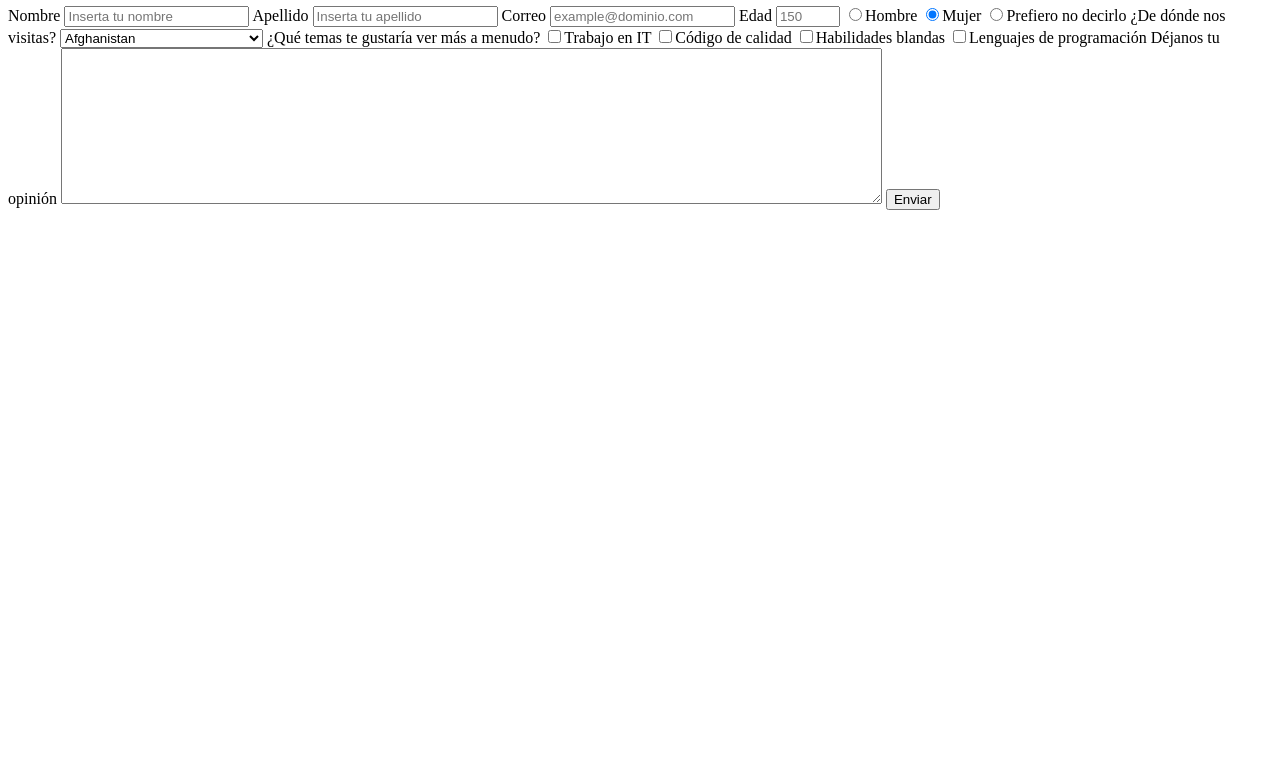
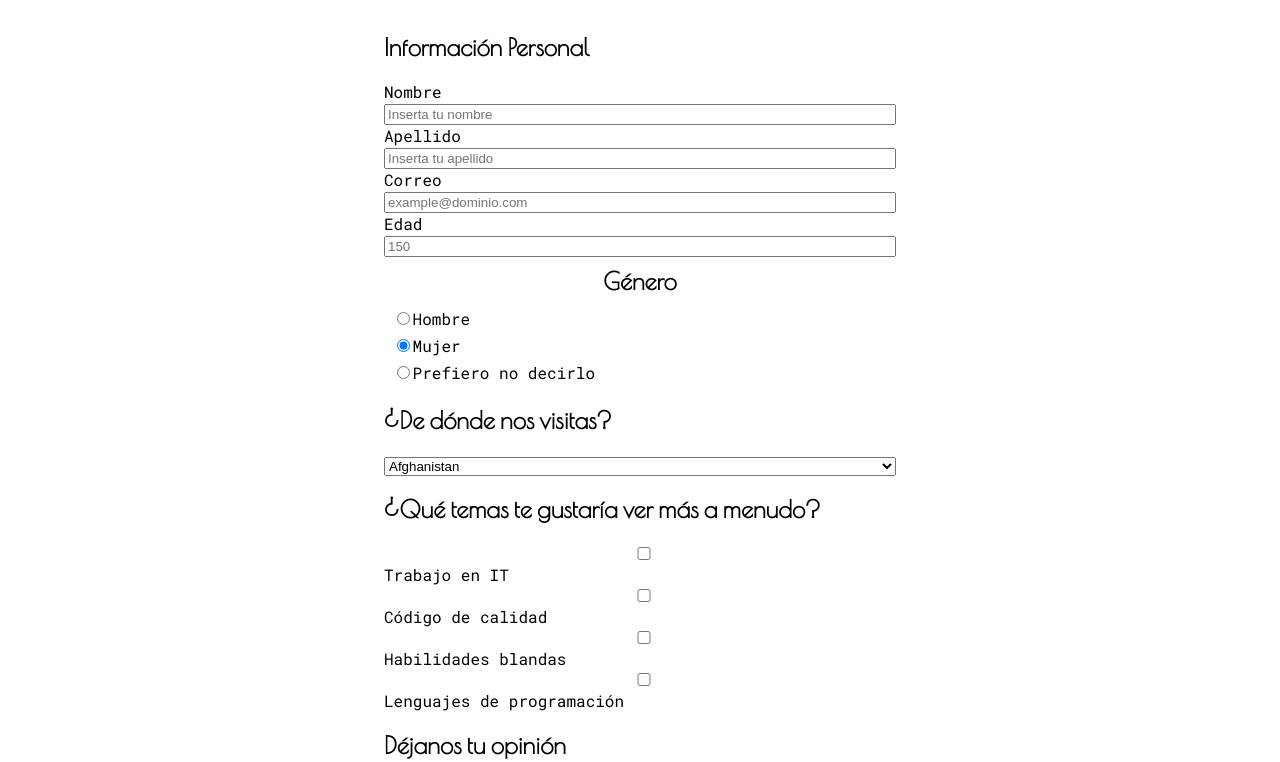
Before and after one commit to bryanstg/Survey-Form, a plain HTML site: page index.html in a window 1280 px wide. Shown: the part 109-871 px from the top of the page. Before the commit the page ends 800 px from the top, so only its background shows below. Drawn offline with nearby package versions, Linux system fonts and the light colour scheme.

Commit message:
Modificación de la estructura html y básica

```diff
--- a/index.html
+++ b/index.html
@@ -8,29 +8,42 @@
     <link rel="shortcut icon" href="favicon.ico" type="image/x-icon">
 </head>
 <body>
-    <main>
-        <div>
+    <main class="main-box">
+        <div class="title-box">
             <h1 id="title">Silicoding Formulario</h1>
             <p id="description">Gracias por tomarte el tiempo </p>
         </div>
         <form id="survey-form" action="formulario.html" method="GET">
-            <label class="" id="name-label" for="name">Nombre</label>
-            <input id="name" type="text" placeholder="Inserta tu nombre" name="name" required>
+            <div class="personal-info-box">
+                <h2 class="form-subtitle" >Información Personal</h2>
+                <label class="personal-lbl" id="name-label" for="name">Nombre</label>
+                <input class="" id="name" type="text" placeholder="Inserta tu nombre" name="name" required>
 
-            <label class="" for="apellido">Apellido</label>
-            <input id="apellido" type="text" placeholder="Inserta tu apellido" name="apellido" required>
+                <label class="personal-lbl" for="apellido">Apellido</label>
+                <input class="personal-input" id="apellido" type="text" placeholder="Inserta tu apellido" name="apellido" required>
 
-            <label class="" id="email-label" for="email">Correo</label>
-            <input id="email" type="email" placeholder="example@dominio.com" name="email" required>
+                <label class="personal-lbl" id="email-label" for="email">Correo</label>
+                <input class="personal-input" id="email" type="email" placeholder="example@dominio.com" name="email" required>
 
-            <label class="" id="number-label" for="number">Edad</label>
-            <input id="number" type="number" placeholder="150" name="age" min="10" max="120">
+                <label class="personal-lbl" id="number-label" for="number">Edad</label>
+                <input class="personal-input" id="number" type="number" placeholder="150" name="age" min="10" max="120">
+            </div>
 
-            <label for="male"><input type="radio" name="gender" id="male" value="male">Hombre</label>
-            <label for="female"><input type="radio" name="gender" id="female" checked>Mujer</label>
-            <label for="not-saying"><input type="radio" name="gender" id="not-saying">Prefiero no decirlo</label>
+            <div class="gender-box">
+                <h2 class="form-subtitle" id="gender-subtitle">Género</h2>
 
-            <label for="dropdown">¿De dónde nos visitas?</label>
+                <input class="gender-input" type="radio" name="gender" id="male" value="male">
+                <label class="gender-lbl" for="male"> Hombre</label>
+
+                <input class="gender-input" type="radio" name="gender" id="female" checked>
+                <label class="gender-lbl" for="female"> Mujer</label>
+
+                <input class="gender-input" type="radio" name="gender" id="not-saying">
+                <label class="gender-lbl" for="not-saying"> Prefiero no decirlo</label>
+            </div>
+
+            <div class="country-box">
+                <h2 class="form-subtitle">¿De dónde nos visitas?</h2>
                 <select id="dropdown" name="country" required>
                     <option value="Afganistan">Afghanistan</option>
                     <option value="Albania">Albania</option>
@@ -279,18 +292,29 @@
                     <option value="Zambia">Zambia</option>
                     <option value="Zimbabwe">Zimbabwe</option>
                 </select>
+            </div>
 
-            <label for="">¿Qué temas te gustaría ver más a menudo?</label>
+            <div class="">
+                <h2 class="form-subtitle">¿Qué temas te gustaría ver más a menudo?</h2>
                 <label for="trabajo-it"><input type="checkbox" name="espect" id="trabajo-it">Trabajo en IT</label>
                 <label for="calidad"><input type="checkbox" name="espect" id="calidad">Código de calidad</label>
                 <label for="habilidades"><input type="checkbox" name="espect" id="habilidades">Habilidades blandas</label>
                 <label for="lenguaje-prog"><input type="checkbox" name="espect" id="lenguje-prog">Lenguajes de programación</label>
+            </div>
 
-            <label for="text-area">Déjanos tu opinión</label>
-            <textarea name="tet-area" id="text-area" cols="100%" rows="10"></textarea>
+            <div class="opinion-box">
+                <h2 class="form-subtitle">Déjanos tu opinión</h2>
+                <textarea name="comentarios" id="text-area" cols="30" rows="10"></textarea>
+            </div>
 
             <button type="submit">Enviar</button>
         </form>
+        <footer class="social-box">
+            <img src="" alt="">
+            <img src="" alt="">
+            <img src="" alt="">
+
+        </footer>
     </main>
 </body>
 </html>
--- a/style.css
+++ b/style.css
@@ -1 +1,73 @@
-survey
+/* ------------------------FONTS AND COLOR----------------------------------- */
+/* Poiret One 400: font-family: 'Poiret One', cursive; */
+@import url('https://fonts.googleapis.com/css2?family=Poiret+One&display=swap');
+/* Roboto Mono 100 to 700, regular, medium and bold all with italic: font-family: 'Roboto Mono', monospace; */
+@import url('https://fonts.googleapis.com/css2?family=Roboto+Mono:ital,wght@0,100;0,300;0,400;0,500;0,700;1,100;1,300;1,400;1,500;1,700&display=swap');
+/* Inconsolata 100 to 900, regular, medium, bold, extra bold and black all with italic: font-family: 'Inconsolata', monospace; */
+@import url('https://fonts.googleapis.com/css2?family=Inconsolata:wght@200;300;400;500;600;700;800;900&display=swap');
+
+/*-------------------Global---------------------- */
+
+*, *::after, *::before {
+    box-sizing: border-box;
+}
+ h1 {
+     font-size: 32px;
+     font-family: ';
+ }
+
+.main-box {
+    width: 100%;
+    height: auto;
+    display: flex;
+    flex-direction: column;
+    align-items: center;
+    justify-items: center;
+
+}
+
+
+ /* -------------------Formulario---------------- */
+ form {
+     width: 40vw;
+     font-family: 'Roboto Mono', monospace;;
+ }
+input, select, textarea {
+    width: 100%;
+ }
+ .form-subtitle {
+    font-family: 'Poiret One', cursive;
+ }
+
+ /* Personal Info Box */
+
+
+ /* Gender-box */
+ .gender-box {
+     display: grid;
+     grid-template-rows:  auto 1fr 1fr 1fr;
+     grid-template-columns: 1fr 95%;
+ }
+ #gender-subtitle {
+     grid-row: 1 / 2;
+     grid-column: 1 / -1;
+     align-self: center;
+     justify-self: center;
+     margin: 0;
+     padding: 10px;
+ }
+ .gender-lbl {
+     width: 100%;
+     display: inline-block;
+     margin: 3px;
+     justify-self: start;
+     align-self: center;
+ }
+
+ .gender-input {
+    width: auto;
+    margin: 0;
+    padding: 0;
+    align-self: center;
+    justify-self: end;
+ }
```
Lines whose indentation alone changed are shown as unchanged.
